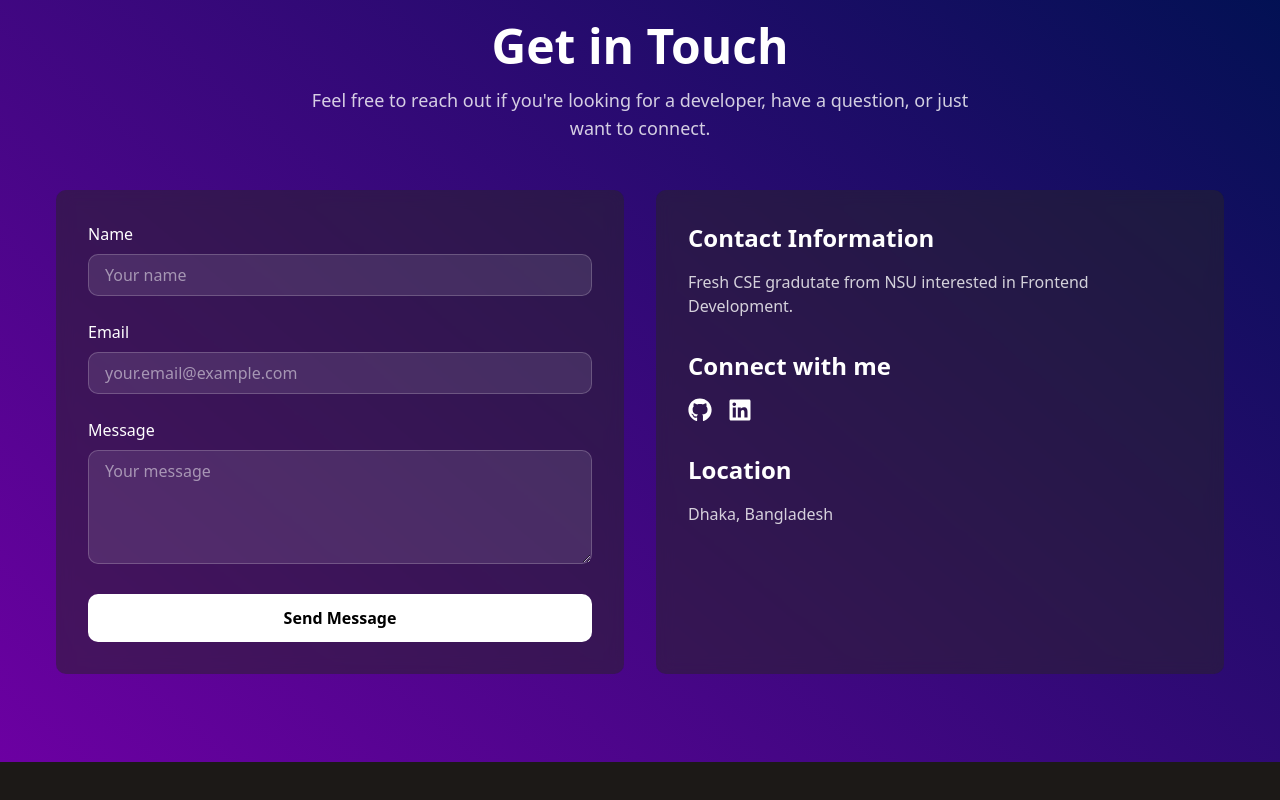
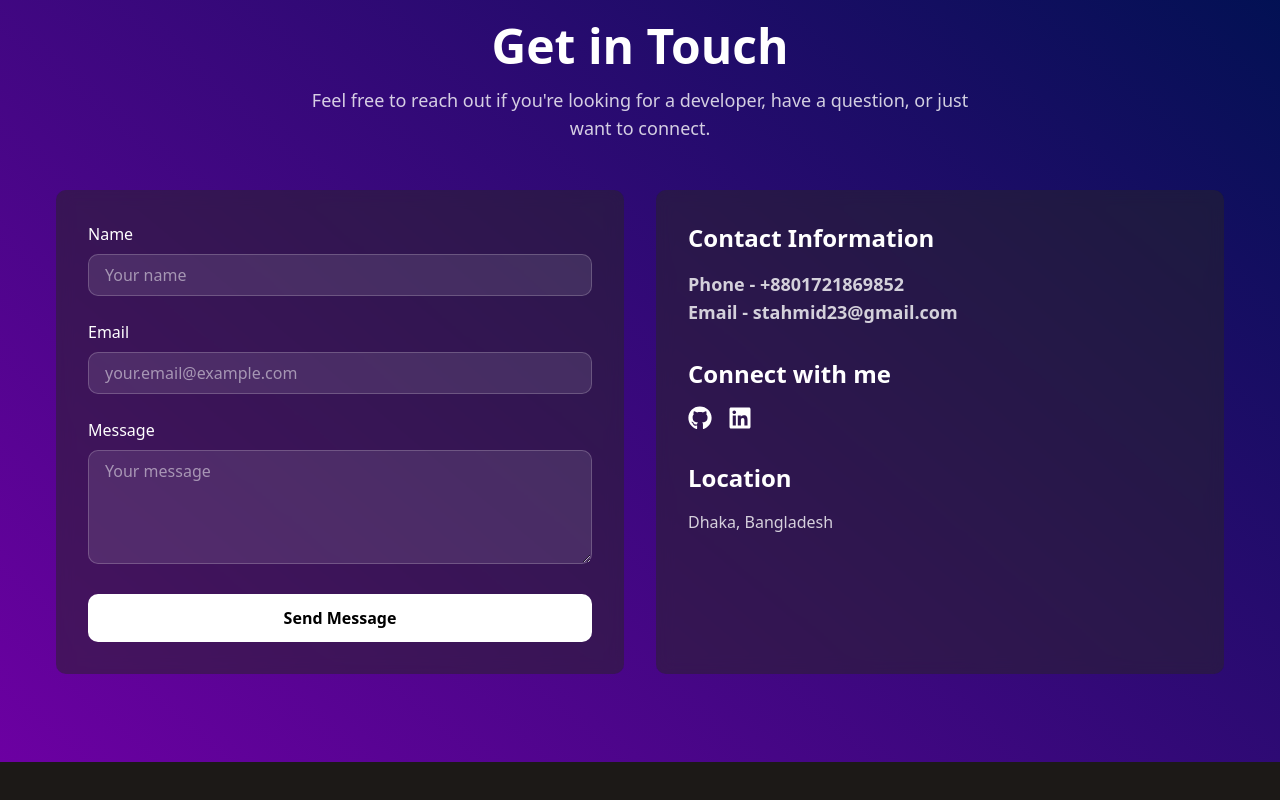
Before and after one commit to salehin632/portfolio1, a Next.js app: page / in a window 1280 px wide. Shown: the part 2218-3018 px from the top of the page. Built offline with nearby package versions, Linux system fonts and the light colour scheme.

Commit message:
Update: Add line break in Contact Information

```diff
--- a/app/components/Contact.tsx
+++ b/app/components/Contact.tsx
@@ -94,8 +94,9 @@ export default function Contact() {
                             <div className="space-y-8">
                                 <div>
                                     <h3 className="text-2xl font-bold text-white mb-4">Contact Information</h3>
-                                    <p className="text-white/80">
-                                        Fresh CSE gradutate from NSU interested in Frontend Development.
+                                    <p className="text-white/80 font-bold text-lg">
+                                        Phone - +8801721869852 <br />
+                                        Email - stahmid23@gmail.com
                                     </p>
                                 </div>
 
```
